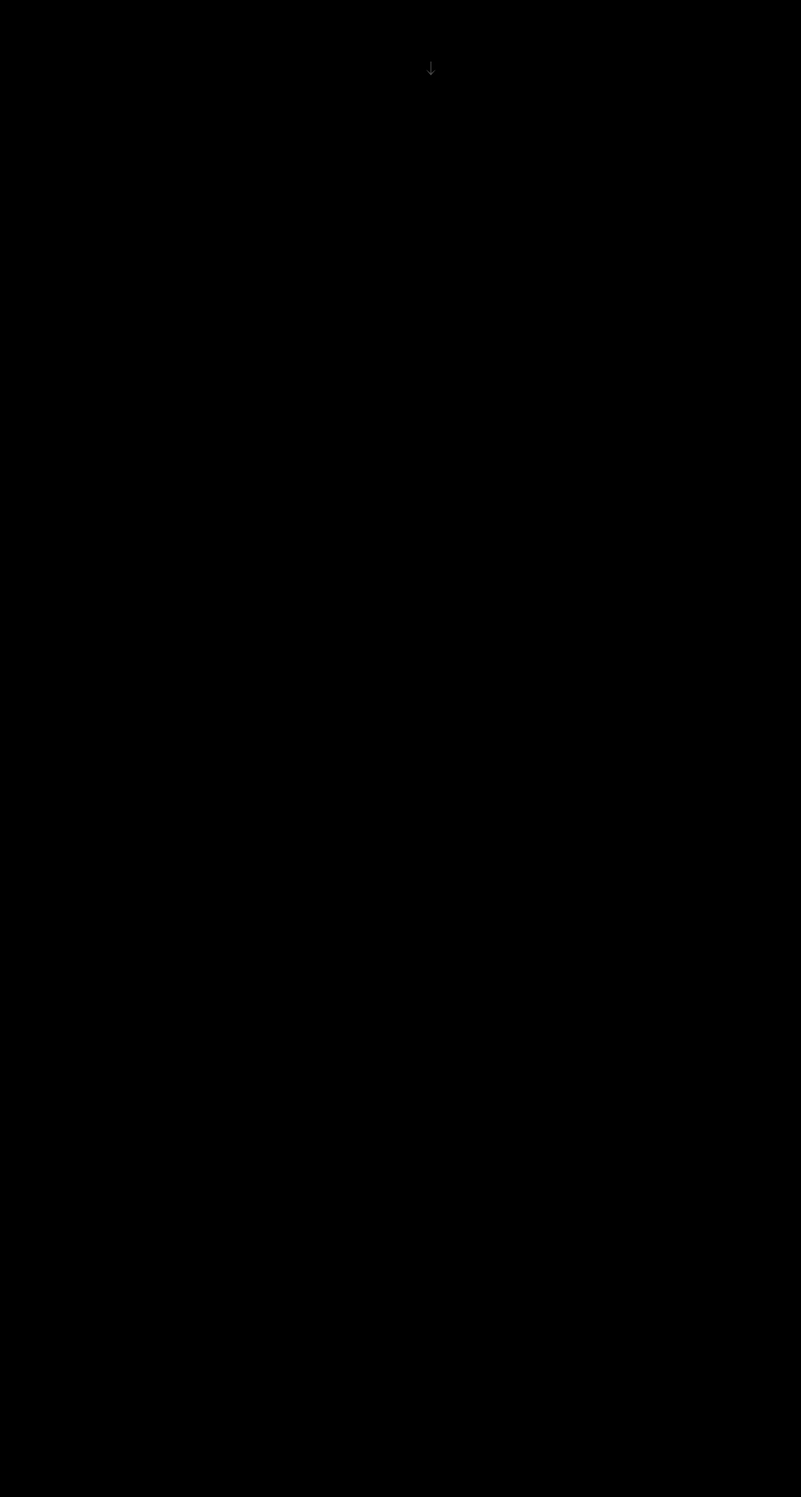
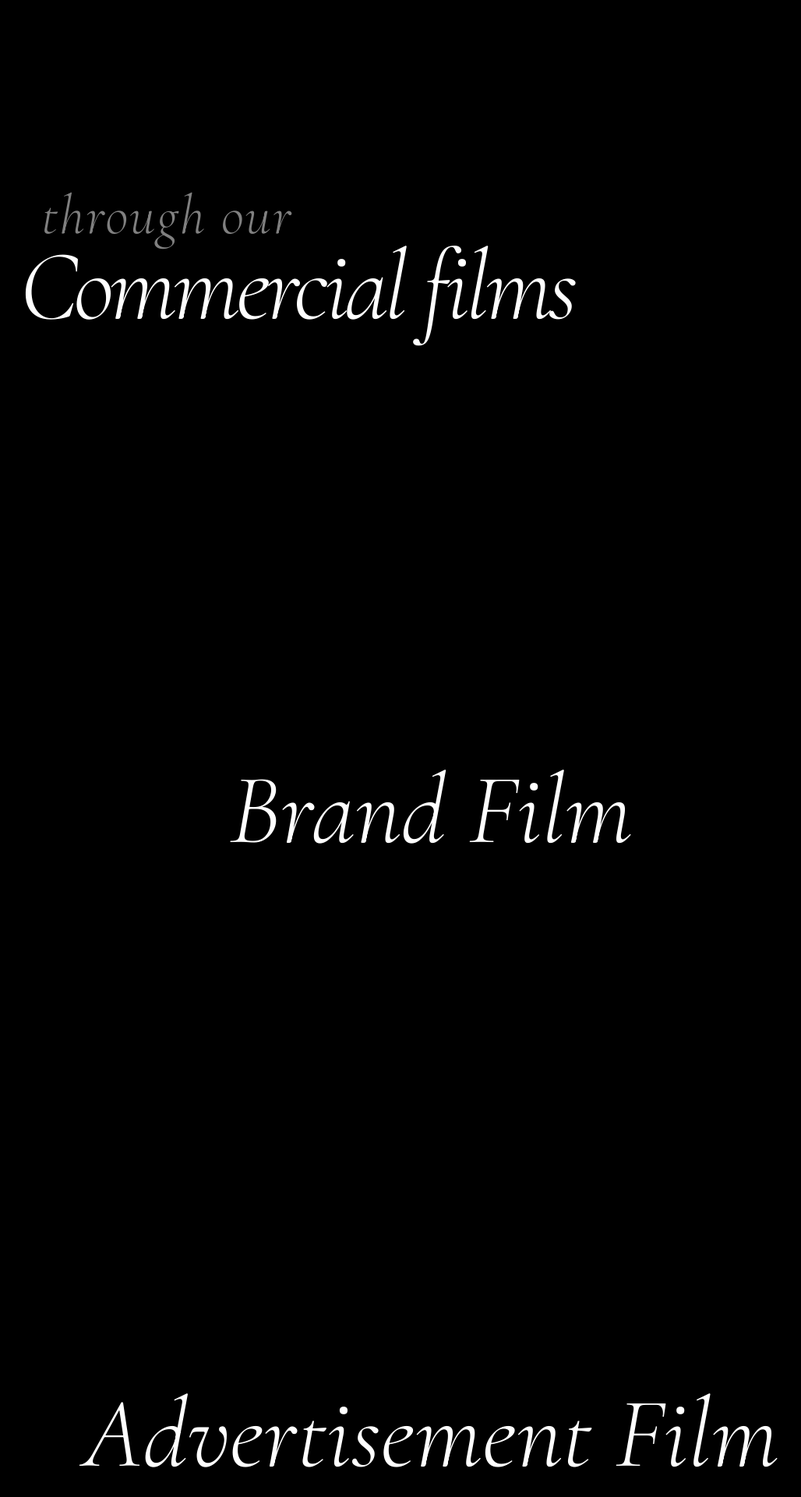
Before and after one commit to Quale-studios/Quale-studios, a Next.js app: page / in a window 1280 px wide. Shown: the part 656-2576 px from the top of the page at 78% size, without its empty margins (87-1115 px from the left). Before the commit the page ends 800 px from the top, so only its background shows below. Built offline with nearby package versions, Linux system fonts and the light colour scheme.

Commit message:
Added commercial films homepage structure

```diff
--- a/app/page.tsx
+++ b/app/page.tsx
@@ -7,6 +7,7 @@ export default function Home() {
    const INTRO_DURATION = 3500;
 
   const [showArrow, setShowArrow] = useState(false);
+  const [hideArrow, setHideArrow] = useState(false);
 
   useEffect(() => {
     const timer = setTimeout(() => {
@@ -16,10 +17,21 @@ export default function Home() {
     return () => clearTimeout(timer);
   }, []);
 
+  useEffect(() => {
+  const handleScroll = () => {
+    if (window.scrollY > 20) {
+      setHideArrow(true);
+    }
+  };
+
+  window.addEventListener("scroll", handleScroll);
+
+  return () => window.removeEventListener("scroll", handleScroll);
+}, []);
 
 
   return (
-    <main className="relative min-h-screen bg-black">
+    <main className="relative bg-black">
 
 
 
@@ -27,6 +39,8 @@ export default function Home() {
         <h1 className="fade-up text-9xl italic font-light text-white tracking-[-0.03em]">
           Quale Studios
         </h1>
+
+
 
         <p className="fade-delay mt-0 text-xl italic font-bold text-white/60 tracking-[0.04em]">
           Feel the silence
@@ -36,13 +50,83 @@ export default function Home() {
       </div>
 
 {showArrow && (
-  <div className="fixed bottom-10 left-1/2 -translate-x-1/2">
+  <div
+  className={`fixed bottom-10 left-1/2 -translate-x-1/2 transition-opacity duration-700 ${
+    hideArrow ? "opacity-0" : "opacity-100"
+  }`}
+>
     <span className="scroll-arrow text-3xl text-white/50">
       ↓
     </span>
   </div>
 )}
 
+<div className="h-[60vh] flex items-start">
+  <div className="mx-auto w-full max-w-6xl px-12 pt-24">
+
+    <p className="pl-7 text-7xl italic font-light text-white/50 tracking-[0.03em]">
+      through our
+    </p>
+
+    <h2 className="-mt-2 text-9xl italic font-light text-white tracking-[-0.04em] leading-none">
+      Commercial films
+    </h2>
+
+  </div>
+
+
+</div>
+<div className="min-h-screen flex items-center justify-center pt-8">
+
+  <a
+    href="https://youtu.be/17ZR1mx5LGU?si=-kN94_I3wMEPKmrR"
+    target="_blank"
+    rel="noopener noreferrer"
+    className="group"
+  >
+    <h3 className="group relative text-center text-9xl italic font-light text-white">
+  Brand Film
+
+  <span className="absolute left-1/2 -translate-x-1/2 -bottom-2 h-px w-[90%] bg-white scale-x-0 origin-center transition-transform duration-300 ease-out group-hover:scale-x-100" />
+</h3>
+  </a>
+
+
+</div>
+<div className="min-h-screen flex items-center justify-center pt-8">
+
+  <a
+    href="https://youtu.be/17ZR1mx5LGU?si=-kN94_I3wMEPKmrR"
+    target="_blank"
+    rel="noopener noreferrer"
+    className="group"
+  >
+    <h3 className="group relative text-center text-9xl italic font-light text-white">
+  Advertisement Film
+
+  <span className="absolute left-1/2 -translate-x-1/2 -bottom-2 h-px w-[90%] bg-white scale-x-0 origin-center transition-transform duration-300 ease-out group-hover:scale-x-100" />
+</h3>
+  </a>
+
+
+</div>
+<div className="min-h-screen flex items-center justify-center pt-8">
+
+  <a
+    href="https://youtu.be/17ZR1mx5LGU?si=-kN94_I3wMEPKmrR"
+    target="_blank"
+    rel="noopener noreferrer"
+    className="group"
+  >
+    <h3 className="group relative text-center text-9xl italic font-light text-white">
+  Product Film
+
+  <span className="absolute left-1/2 -translate-x-1/2 -bottom-2 h-px w-[90%] bg-white scale-x-0 origin-center transition-transform duration-300 ease-out group-hover:scale-x-100" />
+</h3>
+  </a>
+
+
+</div>
     </main>
   );
 }
```
